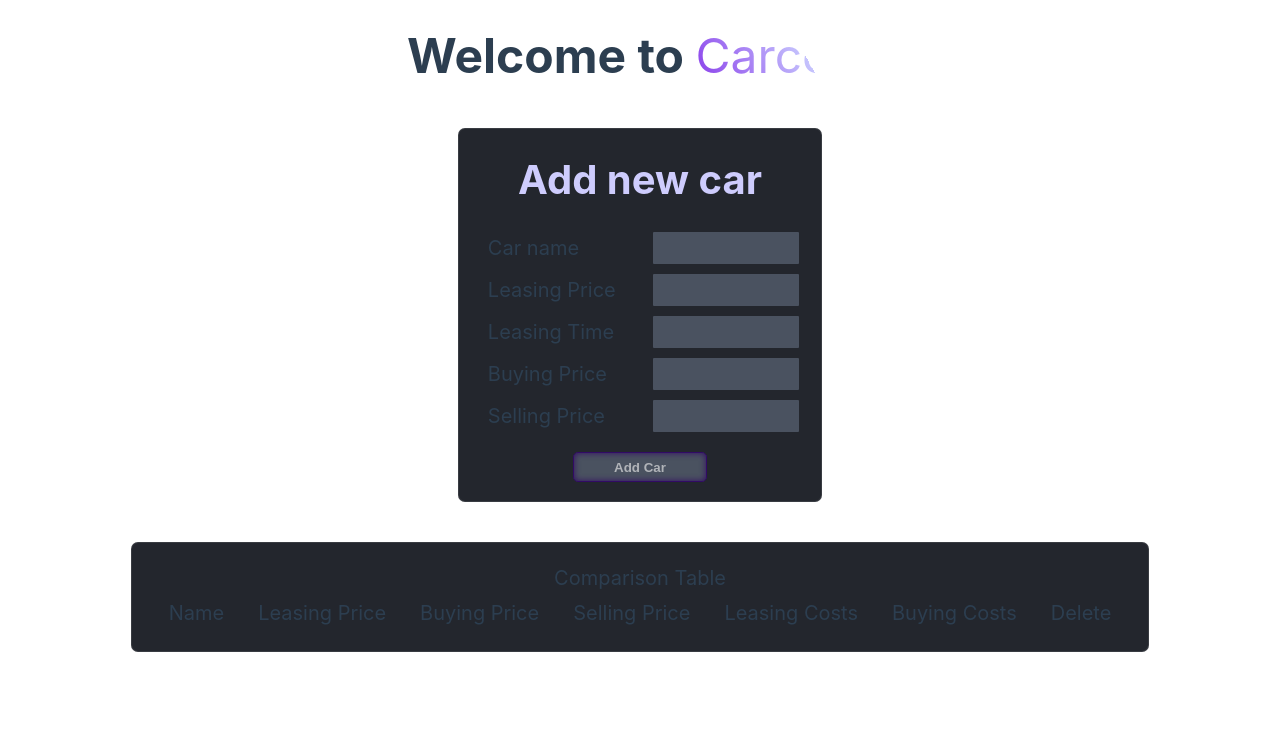
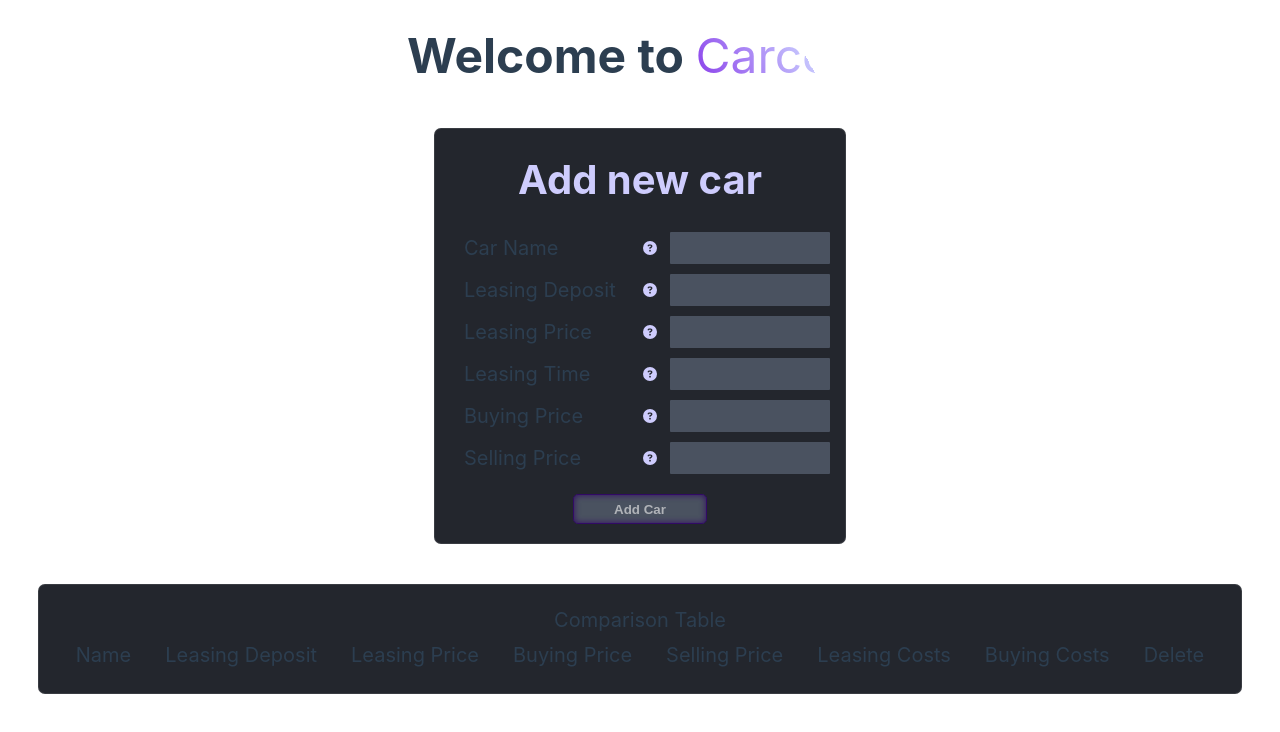
Before and after one commit to simbados/comparison, a Vue app: page / in a window 1280 px wide. Shown: the top 732 px of the page. Built offline with nearby package versions, Linux system fonts and the light colour scheme.

Commit message:
Add tooltip

```diff
--- a/src/assets/base.css
+++ b/src/assets/base.css
@@ -2,11 +2,11 @@
 :root {
   --vt-c-white: #ffffff;
   --vt-c-white-soft: #f8f8f8;
-  --vt-c-white-mute: #f2f2f2;
+  --vt-c-white-mute: #b2b2b2;
 
   --vt-c-black: #181818;
   --vt-c-black-soft: #222222;
-  --vt-c-black-mute: #282828;
+  --vt-c-black-mute: #3f3f3f;
 
   --vt-c-indigo: #2c3e50;
 
--- a/src/components/AddCars.vue
+++ b/src/components/AddCars.vue
@@ -4,6 +4,8 @@ import Card from '@/components/Card.vue'
 import type { CarData } from '@/models/CarData'
 import { addCarToStorage } from '@/indexDb/indexDbStorage'
 import { store } from '@/store/rootStore'
+import Tooltip from '@/components/Tooltip.vue'
+import { Placement } from '@/models/Placement'
 
 function addCar() {
   invalidInput.value = [];
@@ -12,19 +14,12 @@ function addCar() {
     store.setErrorMessage("Please fill out the car name");
     return;
   }
-  if (checkIfInvalidNumber(leasingPrice, InputType.LEASING_PRICE)) {
-    return;
-  }
-  if (checkIfInvalidNumber(leasingTime, InputType.LEASING_TIME)) {
-    return;
-  }
-  if (checkIfInvalidNumber(buyingPrice, InputType.BUYING_PRICE)) {
-    return;
-  }
-  if (checkIfInvalidNumber(sellingPrice, InputType.SELLING_PRICE)) {
-    return;
-  }
-  const car: CarData = { id: crypto.randomUUID(), name: name.value, buyingPrice: buyingPrice.value, leasingPrice: leasingTime.value * leasingPrice.value, sellingPrice: sellingPrice.value }
+  checkIfInvalidNumber(leasingPrice, InputType.LEASING_PRICE);
+  checkIfInvalidNumber(leasingTime, InputType.LEASING_TIME);
+  checkIfInvalidNumber(buyingPrice, InputType.BUYING_PRICE)
+  checkIfInvalidNumber(sellingPrice, InputType.SELLING_PRICE);
+  checkIfInvalidNumber(leasingDeposit, InputType.LEASING_DEPOSIT);
+  const car: CarData = { id: crypto.randomUUID(), name: name.value, leasingDeposit: leasingDeposit.value, buyingPrice: buyingPrice.value, leasingPrice: leasingTime.value * leasingPrice.value, sellingPrice: sellingPrice.value }
   addCarToStorage(car)
 }
 
@@ -44,7 +39,8 @@ enum InputType {
   LEASING_PRICE = 'leasing price',
   LEASING_TIME = 'leasing time',
   BUYING_PRICE = 'buying price',
-  SELLING_PRICE = 'selling price'
+  SELLING_PRICE = 'selling price',
+  LEASING_DEPOSIT = 'leasing deposit'
 }
 
 function removeInvalid(type: InputType) {
@@ -54,6 +50,7 @@ function removeInvalid(type: InputType) {
 const name = ref()
 const leasingPrice = ref()
 const leasingTime = ref()
+const leasingDeposit = ref()
 const buyingPrice = ref()
 const sellingPrice = ref()
 </script>
@@ -62,16 +59,24 @@ const sellingPrice = ref()
     <Card class="all-cars">
       <h2 class="accent">Add new car</h2>
       <div class="car-input" >
-          <label for="carname">Car name</label>
-          <input @focus="removeInvalid(InputType.NAME)" :class="{'invalid': invalidInput.includes(InputType.NAME)}" v-model="name" type="text" name="name" id="carname" />
-          <label for="leasingPrice">Leasing Price</label>
-          <input @focus="removeInvalid(InputType.LEASING_PRICE)" :class="{'invalid': invalidInput.includes(InputType.LEASING_PRICE)}" v-model="leasingPrice" type="number" name="leasingPrice" id="leasingPrice" required pattern="[1-9]+"/>
-          <label for="leasingTime">Leasing Time</label>
-          <input @focus="removeInvalid(InputType.LEASING_TIME)" :class="{'invalid': invalidInput.includes(InputType.LEASING_TIME)}" v-model="leasingTime" type="number" name="leasingTime" id="leasingTime" required pattern="[1-9]+"/>
-          <label for="buying">Buying Price</label>
-          <input @focus="removeInvalid(InputType.BUYING_PRICE)" :class="{'invalid': invalidInput.includes(InputType.BUYING_PRICE)}" v-model="buyingPrice" type="number" name="buying" id="buying" required pattern="[1-9]+"/>
-          <label for="selling">Selling Price</label>
-          <input @focus="removeInvalid(InputType.SELLING_PRICE)" :class="{'invalid': invalidInput.includes(InputType.SELLING_PRICE)}" v-model="sellingPrice" type="number" name="selling" id="selling" required pattern="[1-9]+"/>
+        <label for="carname">Car Name</label>
+        <Tooltip :placement="Placement.RIGHT" message="Name of Car"/>
+        <input @focus="removeInvalid(InputType.NAME)" :class="{'invalid': invalidInput.includes(InputType.NAME)}" v-model="name" type="text" name="name" id="carname" />
+        <label for="leasingDeposit">Leasing Deposit</label>
+        <Tooltip :placement="Placement.RIGHT" message="Leasing deposit which is normally paid once upfront"/>
+        <input @focus="removeInvalid(InputType.LEASING_DEPOSIT)" :class="{'invalid': invalidInput.includes(InputType.LEASING_DEPOSIT)}" v-model="leasingDeposit" type="number" name="leasingDeposit" id="leasingDeposit" />
+        <label for="leasingPrice">Leasing Price</label>
+        <Tooltip :placement="Placement.RIGHT" message="Leasing price per month"/>
+        <input @focus="removeInvalid(InputType.LEASING_PRICE)" :class="{'invalid': invalidInput.includes(InputType.LEASING_PRICE)}" v-model="leasingPrice" type="number" name="leasingPrice" id="leasingPrice" />
+        <label for="leasingTime">Leasing Time</label>
+        <Tooltip :placement="Placement.RIGHT" message="Leasing Time in month"/>
+        <input @focus="removeInvalid(InputType.LEASING_TIME)" :class="{'invalid': invalidInput.includes(InputType.LEASING_TIME)}" v-model="leasingTime" type="number" name="leasingTime" id="leasingTime" />
+        <label for="buying">Buying Price</label>
+        <Tooltip :placement="Placement.RIGHT" message="Total price of car"/>
+        <input @focus="removeInvalid(InputType.BUYING_PRICE)" :class="{'invalid': invalidInput.includes(InputType.BUYING_PRICE)}" v-model="buyingPrice" type="number" name="buying" id="buying" />
+        <label for="selling">Selling Price</label>
+        <Tooltip :placement="Placement.RIGHT" message="Estimated selling price after leasing period"/>
+        <input @focus="removeInvalid(InputType.SELLING_PRICE)" :class="{'invalid': invalidInput.includes(InputType.SELLING_PRICE)}" v-model="sellingPrice" type="number" name="selling" id="selling" />
       </div>
       <button @click="addCar" id="add-button">Add Car</button>
     </Card>
@@ -127,7 +132,7 @@ input {
 }
 .car-input {
   display: grid;
-  grid-template-columns: 50% 50%;
+  grid-template-columns: 48% 4% 48%;
   gap: 0.5em
 }
 
--- a/src/components/CarList.vue
+++ b/src/components/CarList.vue
@@ -17,6 +17,7 @@ function deleteCar(car: Car) {
       <thead>
       <tr>
         <th>Name</th>
+        <th>Leasing Deposit</th>
         <th>Leasing Price</th>
         <th>Buying Price</th>
         <th>Selling Price</th>
@@ -28,9 +29,10 @@ function deleteCar(car: Car) {
       <tbody>
       <tr v-for="car of store.allCars" :key="car.name">
         <td>{{car.name}}</td>
+        <td>{{car.leasingDeposit}}</td>
         <td>{{car.leasingPrice}}</td>
+        <td>{{car.buyingPrice}}</td>
         <td>{{car.sellingPrice}}</td>
-        <td>{{car.buyingPrice}}</td>
         <td>{{car.leasingTotal}}</td>
         <td>{{car.buyingTotal}}</td>
         <td>
--- /dev/null
+++ b/src/components/Tooltip.vue
@@ -0,0 +1,49 @@
+<script setup lang="ts">
+  import { Placement } from '@/models/Placement'
+
+  defineProps<{
+    placement: Placement,
+    message: string
+  }>()
+</script>
+
+<template>
+  <div class="tooltip">
+    <span class="tooltip-icon">
+      <svg xmlns="http://www.w3.org/2000/svg" height="14" width="14" viewBox="0 0 512 512"><!--!Font Awesome Free 6.5.1 by @fontawesome - https://fontawesome.com License - https://fontawesome.com/license/free Copyright 2024 Fonticons, Inc.--><path fill="#ceccfd" d="M256 512A256 256 0 1 0 256 0a256 256 0 1 0 0 512zM169.8 165.3c7.9-22.3 29.1-37.3 52.8-37.3h58.3c34.9 0 63.1 28.3 63.1 63.1c0 22.6-12.1 43.5-31.7 54.8L280 264.4c-.2 13-10.9 23.6-24 23.6c-13.3 0-24-10.7-24-24V250.5c0-8.6 4.6-16.5 12.1-20.8l44.3-25.4c4.7-2.7 7.6-7.7 7.6-13.1c0-8.4-6.8-15.1-15.1-15.1H222.6c-3.4 0-6.4 2.1-7.5 5.3l-.4 1.2c-4.4 12.5-18.2 19-30.6 14.6s-19-18.2-14.6-30.6l.4-1.2zM224 352a32 32 0 1 1 64 0 32 32 0 1 1 -64 0z"/></svg>
+    </span>
+    <div class="tooltip-message" :class="{'right': placement === Placement.RIGHT, 'left': placement === Placement.LEFT}">{{message}}</div>
+  </div>
+</template>
+
+<style scoped>
+.tooltip {
+  position: relative;
+  display: inline-block;
+}
+.tooltip-icon {
+  cursor: pointer;
+}
+.right {
+  left: 120%;
+}
+.left {
+  right: 100%;
+}
+.tooltip-message {
+  display: none;
+  font-size: 0.8em;
+  background-color: var(--vt-c-black-mute);
+  border: 1px solid var(--vt-c-black-mute);
+  border-radius: 10px;
+  position: absolute;
+  padding: 0.5em 1em;
+  top: -10%;
+  width: 10em;
+}
+.tooltip:hover {
+  .tooltip-message {
+    display: block;
+  }
+}
+</style>
--- a/src/indexDb/indexDbStorage.ts
+++ b/src/indexDb/indexDbStorage.ts
@@ -3,7 +3,7 @@ import { store } from '@/store/rootStore'
 import type { Car } from '@/models/Car'
 
 const DB_NAME = 'comparison';
-const DB_VERSION = 1;
+const DB_VERSION = 2;
 const DB_STORE_NAME = 'cars';
 
 let db: IDBDatabase;
@@ -20,13 +20,10 @@ export function openDb() {
   };
 
   indexDb.onupgradeneeded = (event: any) => {
-    const dbUpgrade = event.target.result
-    const objectStore = dbUpgrade.createObjectStore(DB_STORE_NAME, { keyPath: "id" });
-    objectStore.createIndex("id", "id", { unique: true });
-    objectStore.createIndex("name", "name", { unique: false });
-    objectStore.createIndex("buyingPrice", "buyingPrice", { unique: false });
-    objectStore.createIndex("leasingPrice", "leasingPrice", { unique: false });
-    objectStore.createIndex("sellingPrice", "sellingPrice", { unique: false });
+    const target = event.target;
+    const transaction = target.transaction;
+    const objectStore = transaction.objectStore(DB_STORE_NAME);
+    objectStore.createIndex("leasingDeposit", "leasingDeposit", { unique: false });
     objectStore.transaction.oncomplete = () => {
       console.log("Complete upgrade")
     };
@@ -61,6 +58,7 @@ export function addCarToStorage(car: CarData) {
   req.onerror = function(event: any) {
     console.error("addCar error", event.target.error);
   };
+  console.log(car);
   addCarToArr(car)
 }
 
--- a/src/models/CarData.ts
+++ b/src/models/CarData.ts
@@ -1,6 +1,7 @@
 export interface CarData {
   id: string;
   name: string;
+  leasingDeposit: number;
   leasingPrice: number;
   buyingPrice: number;
   sellingPrice: number;
--- /dev/null
+++ b/src/models/Placement.ts
@@ -0,0 +1,4 @@
+export enum Placement {
+  RIGHT,
+  LEFT
+}
```
